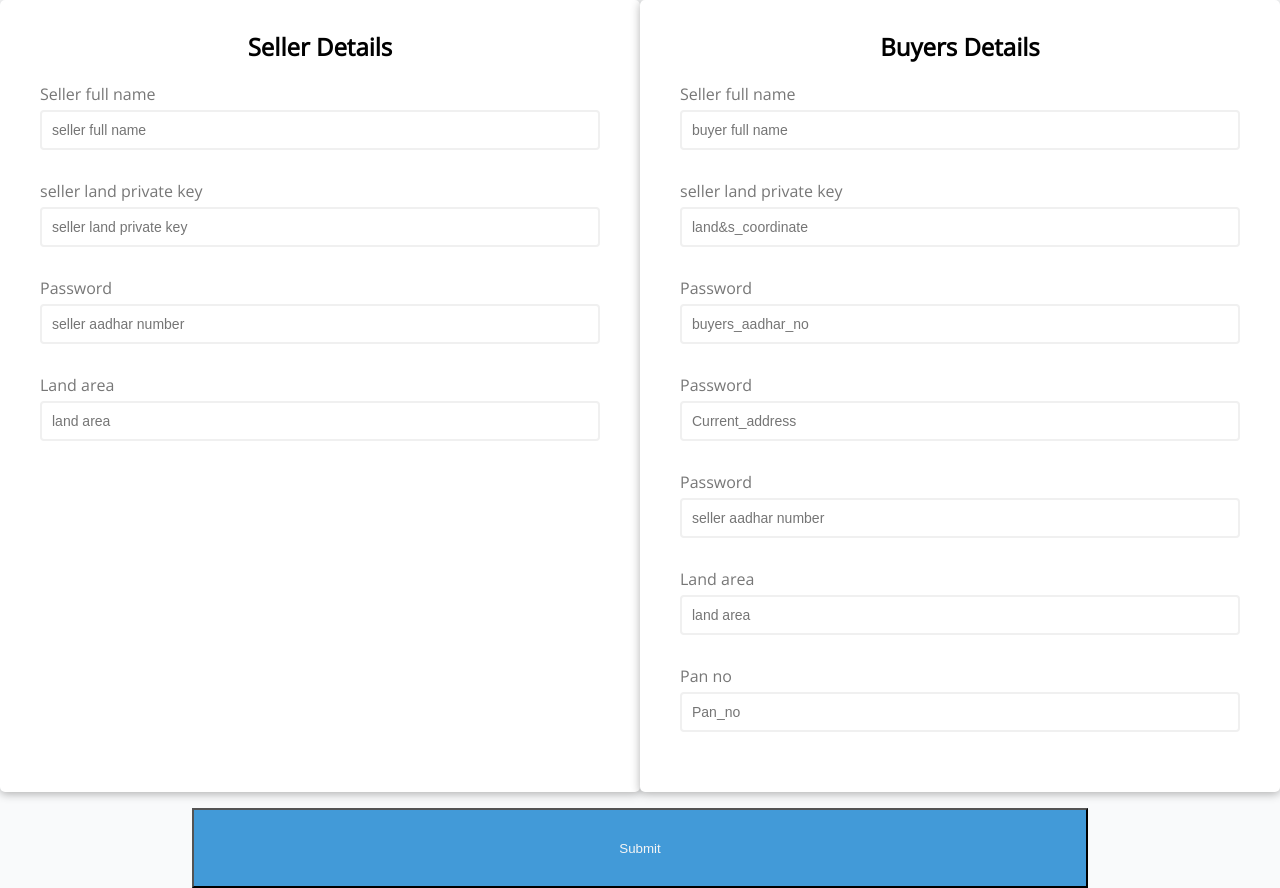
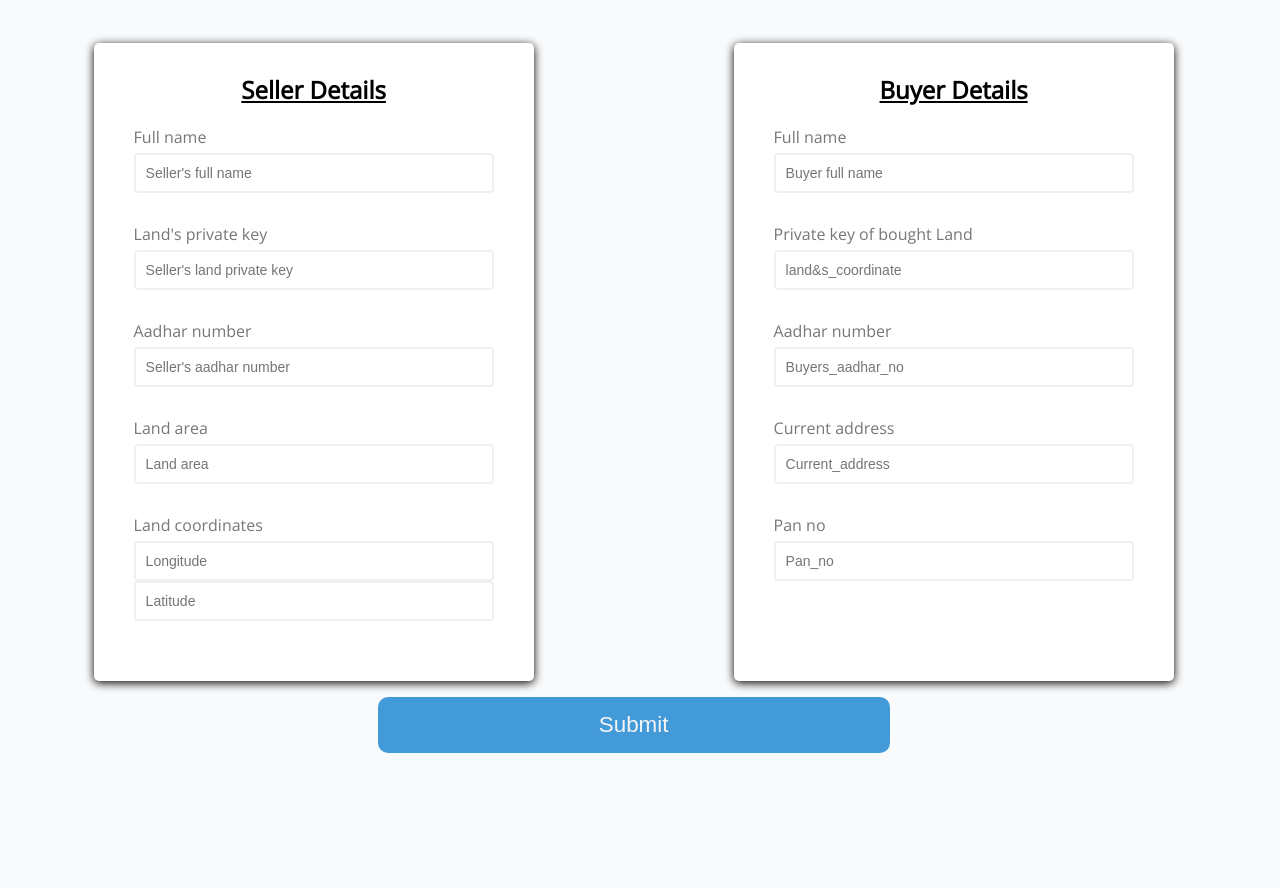
Before and after one commit to arjunk00/prop_regi, a Django app: page /registration_page in a window 1280 px wide. After the commit the page ends 753 px from the top, so only its background shows below. Run offline with Django 4.2, Linux system fonts and the light colour scheme.

Commit message:
fix static paths

```diff
--- a/regi_app/views.py
+++ b/regi_app/views.py
@@ -210,7 +210,7 @@ def officerlogin(request):
             auth.login(request, user)
             return redirect('/registration_page')
         else:
-            messages.info('wrong login credentials')
+            messages.info(request, 'wrong login credentials')
             return redirect('/officerlogin')
     else:
         return render(request, 'landofficerloginpage.html')
--- a/static/css_files/buyer_seller_detail_entry.css
+++ b/static/css_files/buyer_seller_detail_entry.css
@@ -18,22 +18,32 @@ body {
     justify-content: center;
     min-height: 100vh;
     margin: 0;
+    padding: 0;
+    width: 99%;
 }
+
+
 
 .main{
     display: flex;
     flex-direction: row;
     align-content: space-between;
     min-width: 100vw;
-    /* align-items: space-betwee; */
+    align-items: space-between;
+    /* border: 2px solid red; */
 }
 
 .container {
     background-color: #fff;
     border-radius: 5px;
-    box-shadow: 0 2px 10px rgba(0, 0, 0, 0.3);
+    /* box-shadow: 0 2px 10px rgba(0, 0, 0, 0.3); */
     width: 400px;
-    width: 50%;
+    width: 40%;
+    /* border: 2px solid blue; */
+    margin-top: 20px;
+    margin-left: 100px;
+    margin-right: 100px;
+    box-shadow: 0px 2px 10px rgba(0, 0, 0, 5);
 }
 
 h2 {
@@ -108,10 +118,22 @@ h2 {
     margin-top: 1rem;
     margin-left: auto;
     margin-right: auto;
-    width: 70vw;
-    height: 10vh;
+    width: 40vw;
+    height: 7vh;
     size: 0.875rem;
-
+    cursor: pointer;
     color: whitesmoke;
     background-color: rgb(66, 154, 216);
+    border: 0px;
+    border-radius: 10px;
+    font-size: 1.4rem;
+    margin-bottom: 1.5rem;
 }
+.submit_button:hover{
+    color: rgb(66, 154, 216);
+    background-color: white;
+    /* border: 5px rgb(66, 154, 216); */
+    border: 2px solid rgb(66, 154, 216);
+    border-radius: 2px;
+    transition: 0.6s;
+}
--- a/templates/buyer_seller_detail_entry.html
+++ b/templates/buyer_seller_detail_entry.html
@@ -1,8 +1,7 @@
-{% load static %}
 <!DOCTYPE html>
 <html lang="en">
 <head>
-    <link rel="stylesheet" href="{% static 'css_files/buyer_seller_detail_entry.css' %}">
+    <link rel="stylesheet" href="../static/css_files/buyer_seller_detail_entry.css">
     <meta charset="UTF-8">
     <meta http-equiv="X-UA-Compatible" content="IE=edge">
     <meta name="viewport" content="width=device-width, initial-scale=1.0">
@@ -14,28 +13,35 @@
 
         <!-- -------------------------------------------------------------for seller -------------------------------------------------------- -->
         <div class="container">
-            <form id="form" class="form" action="">
-                <h2>Seller Details</h2>
+            <form id="form" class="form">
+                <h2> <u> Seller Details </u> </h2>
                 <div class="form-control">
-                    <label for="seller_full_name">Seller full name</label>
-                    <input type="text" id="seller_full_name" placeholder="seller full name" />
+                    <label for="seller_full_name">Full name</label>
+                    <input type="text" id="seller_full_name" placeholder="Seller's full name" />
                     <small>Error message</small>
                 </div>
                 <div class="form-control">
-                    <label for="seller_land_private_key">seller land private key</label>
-                    <input type="text" id="seller_land_private_key" placeholder="seller land private key" />
+                    <label for="seller_land_private_key">Land's private key</label>
+                    <input type="text" id="seller_land_private_key" placeholder="Seller's land private key" />
                     <small>Error message</small>
                 </div>
                 <div class="form-control">
-                    <label for="seller_aadhar_no">Password</label>
-                    <input type="number" id="seller_aadhar_no" placeholder="seller aadhar number" />
+                    <label for="seller_aadhar_no">Aadhar number</label>
+                    <input type="text" id="seller_aadhar_no" placeholder="Seller's aadhar number" />
                     <small>Error message</small>
                 </div>
                 <div class="form-control">
                     <label for="land_area">Land area</label>
-                    <input type="text" id="land_area" placeholder="land area" />
+                    <input type="text" id="land_area" placeholder="Land area" />
                     <small>Error message</small>
                 </div>
+                <div class="form-control">
+                    <label for="land_coordinates">Land coordinates</label>
+                    <input type="text" id="land_coordinates" placeholder="Longitude" />
+                    <input type="text" id="land_coordinates" placeholder="Latitude" />
+                    <small>Error message</small>
+                </div>
+
                 <!-- <button type="submit">Submit</button> -->
             </form>
         </div>
@@ -43,35 +49,25 @@
         <!--------------------------------------------------------- for buyer ----------------------------------------------------->
         <div class="container">
             <form id="form" class="form">
-                <h2>Buyers Details</h2>
+                <h2> <u> Buyer Details </u></h2>
                 <div class="form-control">
-                    <label for="buyer_full_name">Seller full name</label>
-                    <input type="text" id="buyer_full_name" placeholder="buyer full name" />
+                    <label for="buyer_full_name">Full name</label>
+                    <input type="text" id="buyer_full_name" placeholder="Buyer full name" />
                     <small>Error message</small>
                 </div>
                 <div class="form-control">
-                    <label for="land&s_coordinate">seller land private key</label>
+                    <label for="land&s_coordinate">Private key of bought Land</label>
                     <input type="number" id="land&s_coordinate" placeholder="land&s_coordinate" />
                     <small>Error message</small>
                 </div>
                 <div class="form-control">
-                    <label for="buyers_aadhar_no">Password</label>
-                    <input type="number" id="buyers_aadhar_no" placeholder="buyers_aadhar_no" />
+                    <label for="buyers_aadhar_no">Aadhar number</label>
+                    <input type="text" id="buyers_aadhar_no" placeholder="Buyers_aadhar_no" />
                     <small>Error message</small>
                 </div>
                 <div class="form-control">
-                    <label for="Current_address">Password</label>
+                    <label for="Current_address">Current address</label>
                     <input type="text" id="Current_address" placeholder="Current_address" />
-                    <small>Error message</small>
-                </div>
-                <div class="form-control">
-                    <label for="seller_aadhar_no">Password</label>
-                    <input type="number" id="seller_aadhar_no" placeholder="seller aadhar number" />
-                    <small>Error message</small>
-                </div>
-                <div class="form-control">
-                    <label for="land_area">Land area</label>
-                    <input type="text" id="land_area" placeholder="land area" />
                     <small>Error message</small>
                 </div>
                 <div class="form-control">
@@ -87,6 +83,6 @@
     </div>
     <button class="submit_button" type="submit">Submit</button>
     <!-- script -->
-    <script src="{% static 'js_files/buyer_seller_detail_entry.js' %}"></script>
+    <script src="../static/js_files/buyer_seller_detail_entry.js"></script>
 </body>
 </html>
```
Also changed, not shown: templates/index.html (+6 -6 lines), templates/landofficerloginpage.html (+6 -3 lines), static/css_files/landofficerloginpage.css (line endings or trailing spaces).
